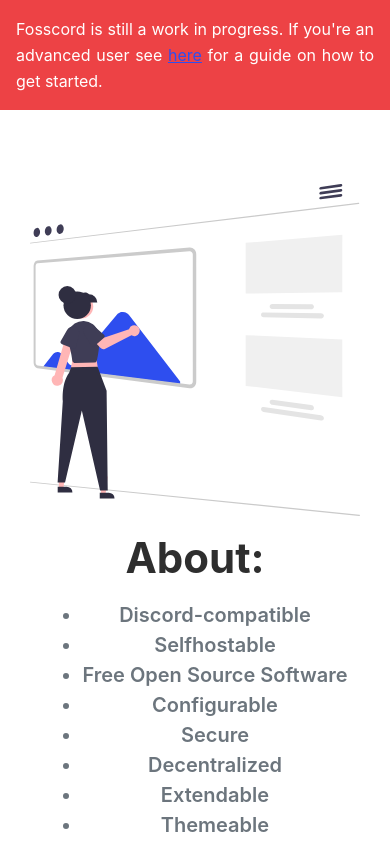
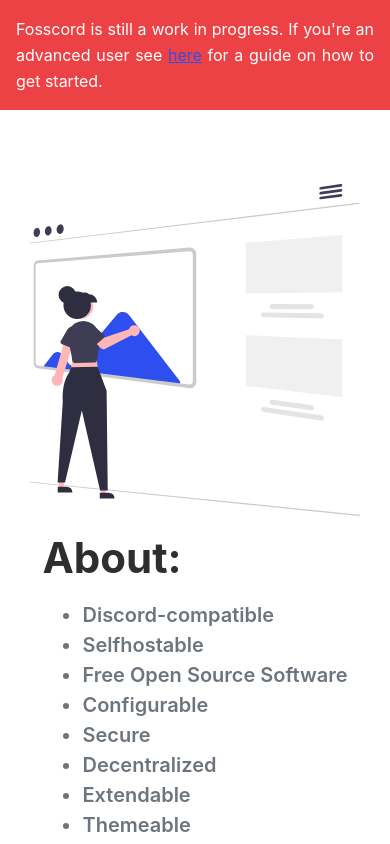
Before and after one commit to dmitritruf/fosscord-web, a Nuxt app: page /about in a window 390 px wide. Shown: the top 844 px of the page. Built offline with nearby package versions, Linux system fonts and the light colour scheme.

Commit message:
:bug: fix about text-align on mobile

```diff
--- a/components/about.vue
+++ b/components/about.vue
@@ -96,3 +96,11 @@
     </div>
   </section>
 </template>
+
+<style>
+@media screen and (max-width: 600px) {
+  #about_section {
+    text-align: left;
+  }
+}
+</style>
```
